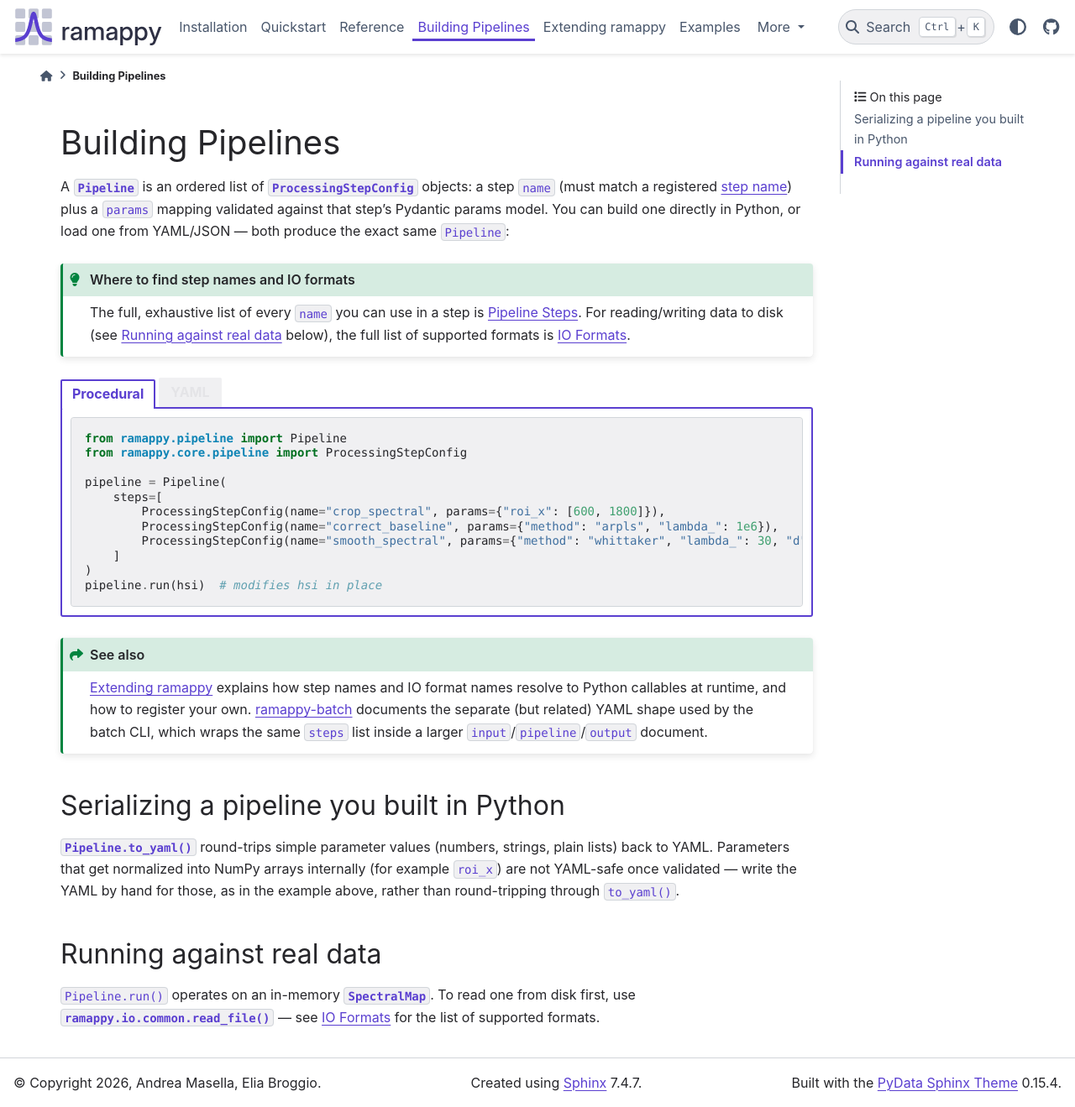
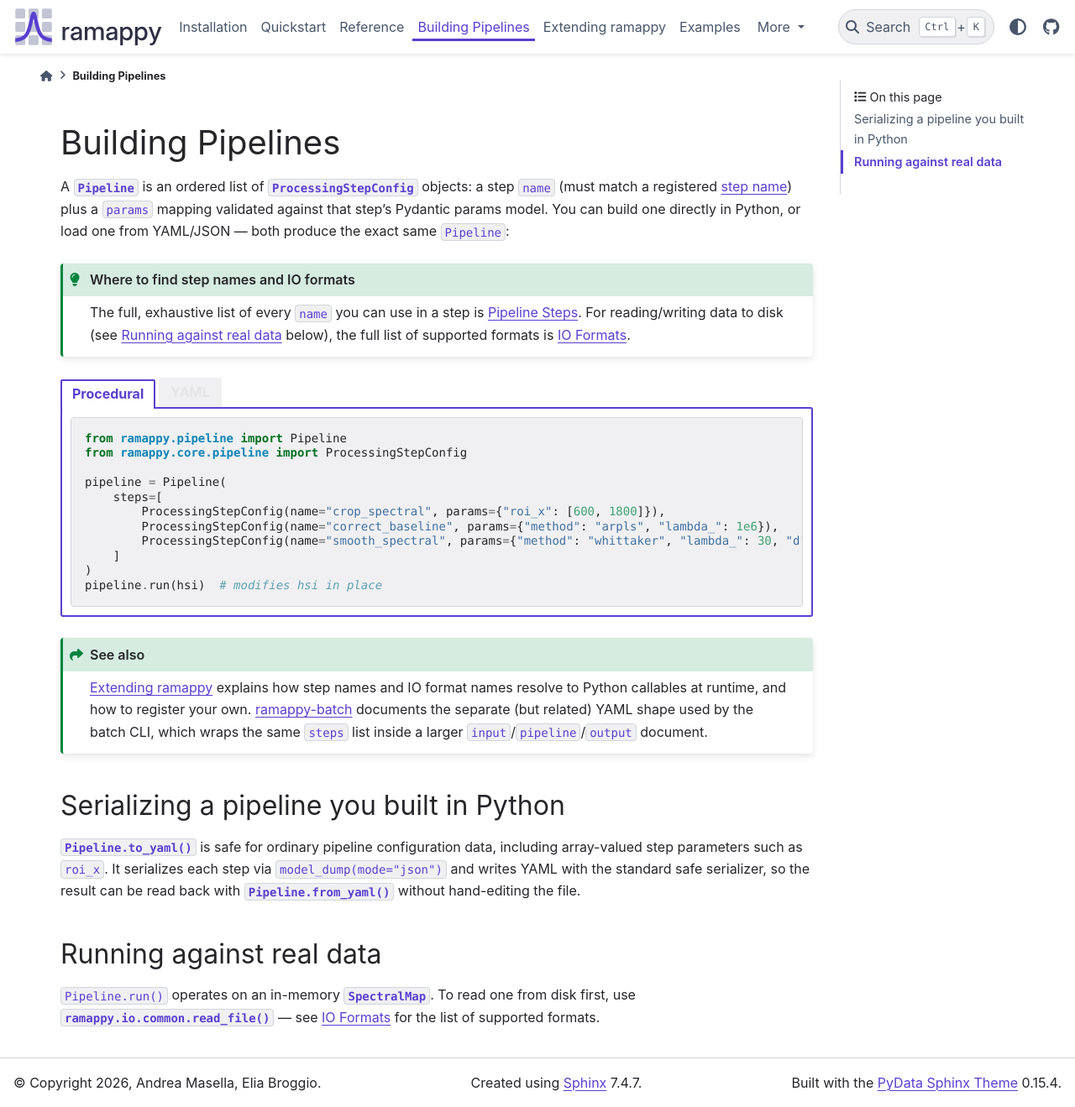
Before and after one commit to ramappy/ramappy, a Sphinx documentation site: the page built from docs/user-guide/building-pipelines.md, in a window 1280 px wide and 1319 px high. Shown: the whole window at 84% size. Built offline with Sphinx 7.4.7 and the PyData theme 0.15.4, drawn with Linux system fonts in a browser that asks for light colours; pages that are not in the unit, such as notebooks, are missing from menus.

Commit message:
fix: clarify behavior of Pipeline.to_yaml() regarding YAML safety and serialization

```diff
--- a/docs/user-guide/building-pipelines.md
+++ b/docs/user-guide/building-pipelines.md
@@ -59,10 +59,10 @@ documents the separate (but related) YAML shape used by the batch CLI, which wra
 
 ## Serializing a pipeline you built in Python
 
-{py:meth}`Pipeline.to_yaml() <ramappy.pipeline.pipeline.Pipeline.to_yaml>` round-trips simple
-parameter values (numbers, strings, plain lists) back to YAML. Parameters that get normalized
-into NumPy arrays internally (for example `roi_x`) are not YAML-safe once validated — write the
-YAML by hand for those, as in the example above, rather than round-tripping through `to_yaml()`.
+{py:meth}`Pipeline.to_yaml() <ramappy.pipeline.pipeline.Pipeline.to_yaml>` is safe for ordinary
+pipeline configuration data, including array-valued step parameters such as `roi_x`.
+It serializes each step via `model_dump(mode="json")` and writes YAML with the standard safe
+serializer, so the result can be read back with {py:meth}`Pipeline.from_yaml() <ramappy.pipeline.pipeline.Pipeline.from_yaml>` without hand-editing the file.
 
 ## Running against real data
 
```
